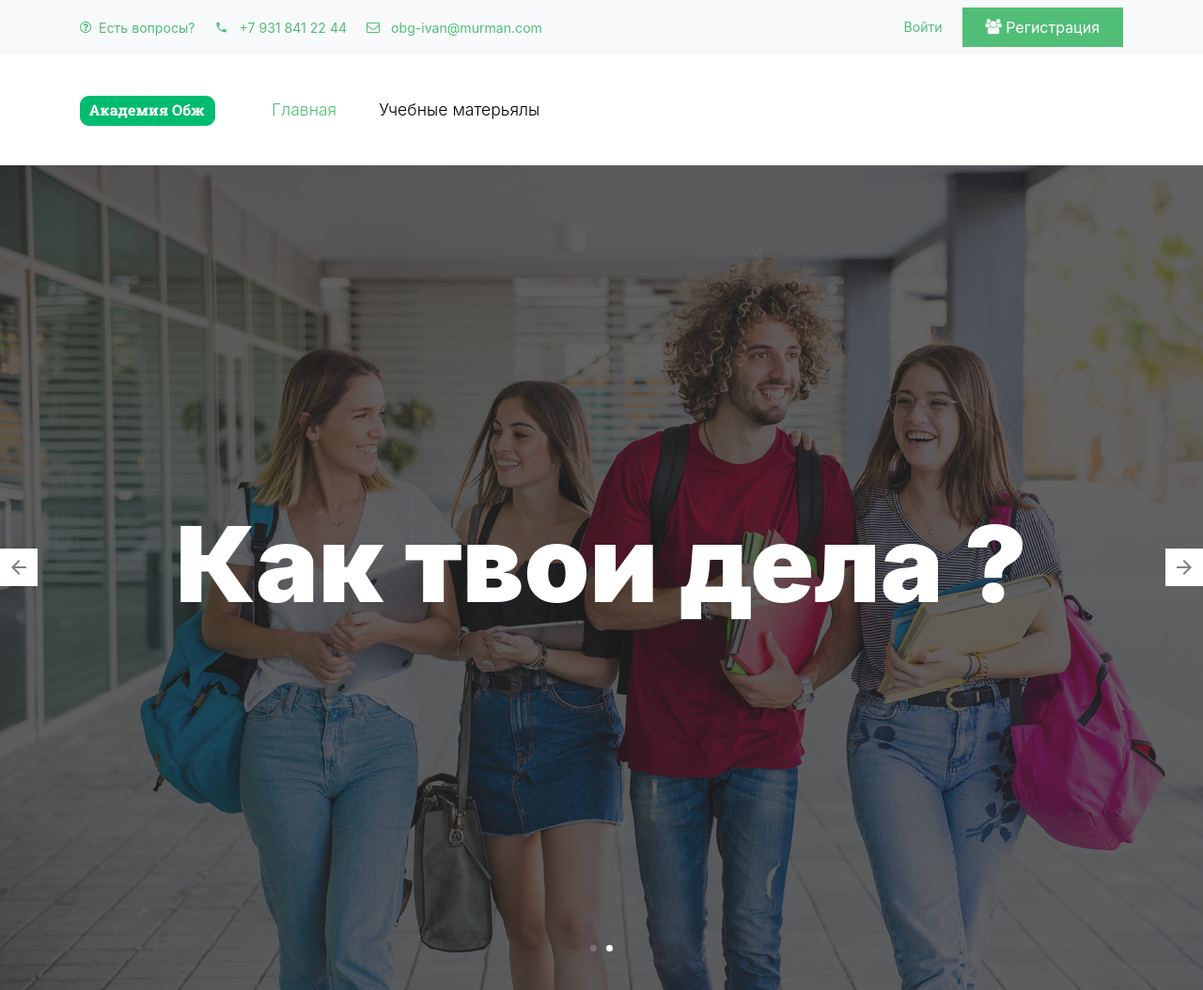
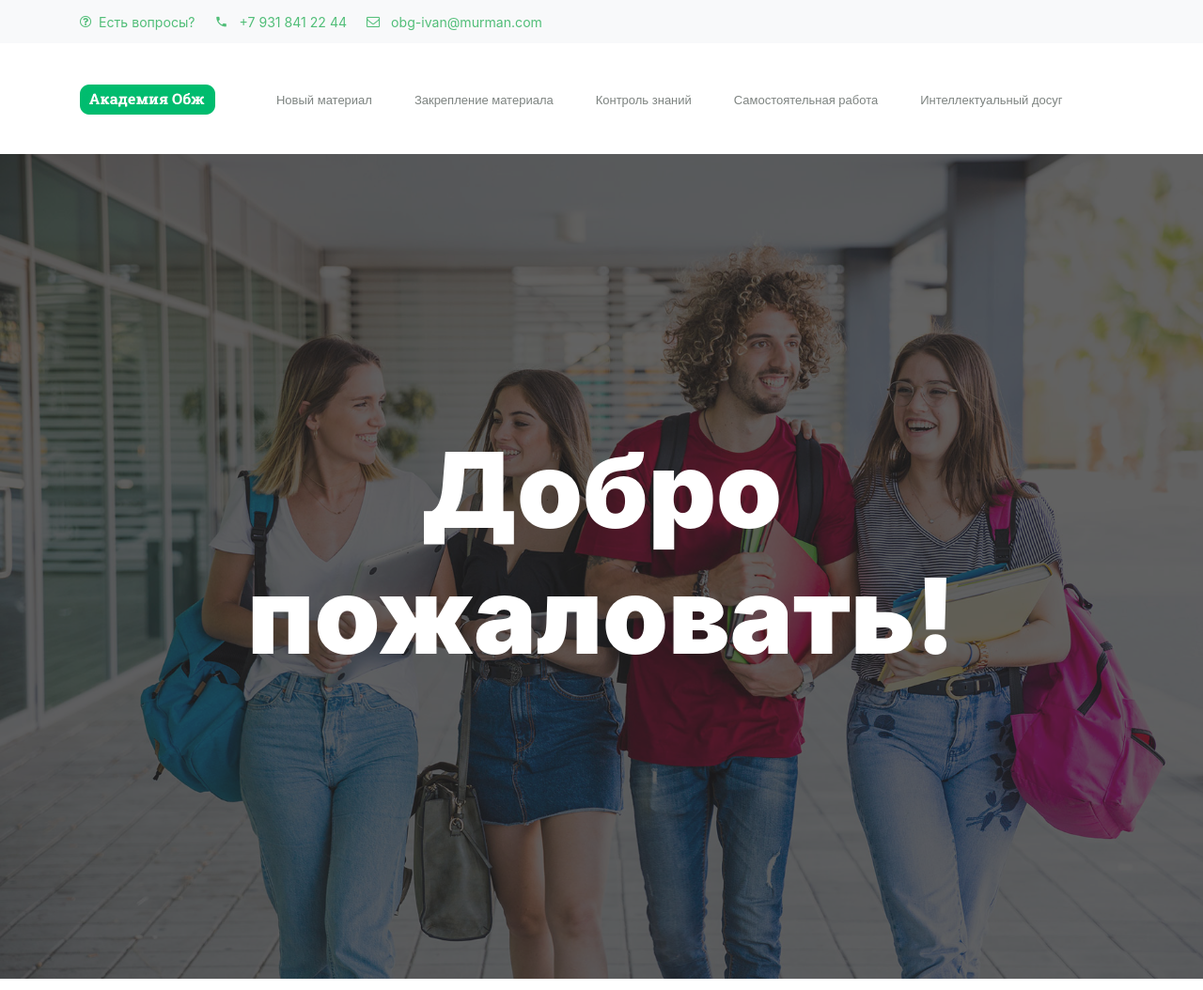
Before and after one commit to d3942/obg-ivan, a plain HTML site: page index.html in a window 1280 px wide. Shown: the top 1054 px of the page at 94% size. Drawn offline with Linux system fonts and the light colour scheme; files whose address does not match are found by name; a web font is replaced by a local one.

Commit message:
Update index.html

```diff
--- a/index.html
+++ b/index.html
@@ -54,10 +54,7 @@
             <a href="#" class="small mr-3"><span class="icon-phone2 mr-2"></span> +7 931 841 22 44</a>
             <a href="#" class="small mr-3"><span class="icon-envelope-o mr-2"></span> obg-ivan@murman.com</a>
           </div>
-          <div class="col-lg-3 text-right">
-            <a href="#" class="small mr-3"><span class="-unlock-alt"></span>Войти</a>
-            <a href="#" class="small btn btn-primary px-4 py-2 rounded-0"><span class="icon-users"></span> Регистрация</a>
-          </div>
+
         </div>
       </div>
     </div>
@@ -74,12 +71,28 @@
             <nav class="site-navigation position-relative text-right" role="navigation">
               <ul class="site-menu main-menu js-clone-nav mr-auto d-none d-lg-block">
                 <li class="active">
-                  <a href="index.html" class="nav-link text-left">Главная</a>
                 </li>
 
 
                 <li>
-                  <a href="courses.html" class="nav-link text-left">Учебные матерьялы</a>
+
+
+                        <a href="courses.html" class="nav-link text-left">
+                          <font size="2" color="7d8380" face="Arial">Новый материал</font></a>
+                </li>
+
+                 <li>
+                  <a href="courses.html" class="nav-link text-left">
+                   <font size="2" color="7d8380" face="Arial">Закрепление материала</font></a>
+                </li>
+                 <li>
+                  <a href="courses.html" class="nav-link text-left"><font size="2" color="7d8380" face="Arial">Контроль знаний</font></a>
+                </li>
+                 <li>
+                  <a href="courses.html" class="nav-link text-left"><font size="2" color="7d8380" face="Arial">Самостоятельная работа</font></a>
+                </li>
+                 <li>
+                  <a href="courses.html" class="nav-link text-left"><font size="2" color="7d8380" face="Arial">Интеллектуальный досуг</font></a>
                 </li>
 
 
@@ -107,18 +120,13 @@
         <div class="container">
           <div class="row align-items-center">
             <div class="col-lg-12 mx-auto text-center" data-aos="fade-up">
-              <h1>Добро пожаловать друг</h1>
+              <h1>Добро пожаловать!</h1>
             </div>
           </div>
         </div>
       </div>
 
-      <div class="intro-section" style="background-image: url('images/hero_1.jpg');">
-        <div class="container">
-          <div class="row align-items-center">
-            <div class="col-lg-12 mx-auto text-center" data-aos="fade-up">
-              <h1>Как твои дела ?</h1>
-            </div>
+
           </div>
         </div>
       </div>
```
